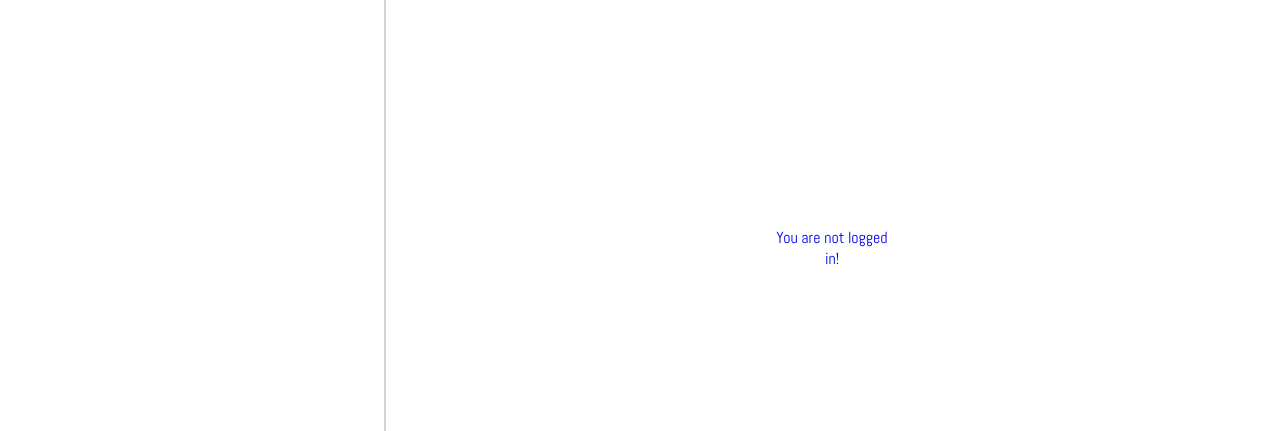
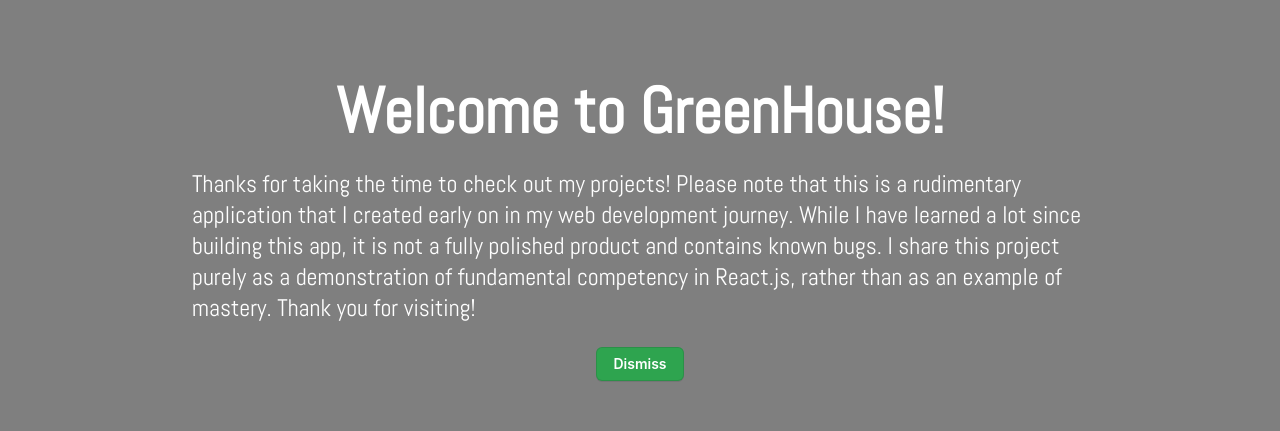
Before and after one commit to spenser-brinkman/greenhouse_fe, a React (Create React App) app: page / in a window 1280 px wide. Shown: the part 175-606 px from the top of the page. Built offline with nearby package versions, Linux system fonts and the light colour scheme.

Commit message:
Add "Welcome" message on page load

```diff
--- a/src/App.js
+++ b/src/App.js
@@ -4,6 +4,7 @@
 import Header from './containers/Header/'
 import UnassignedPlants from './containers/UnassignedPlants/'
 import Spaces from './containers/Spaces/'
+import WelcomeMessage from './components/WelcomeMessage/'
 import { fetchLoggedInUser } from './services/actions/userActions';
 import { fetchSpaces } from './services/actions/spaceActions'
 import { fetchPlants } from './services/actions/plantActions'
@@ -11,10 +12,17 @@
 import './styles.scss'
 
 class App extends Component {
+  constructor(props) {
+    super(props);
+    this.state = {
+      showWelcomeMessage: false
+    }
+  }
 
   componentDidMount(){
     this.props.fetchLoggedInUser()
     this.fetchEverything()
+    this.setState({ showWelcomeMessage: true });
   }
 
   componentDidUpdate(){
@@ -26,15 +34,25 @@
     this.props.fetchPlants()
   }
 
+  handleDismissWelcomeMessage = () => {
+    this.setState({ showWelcomeMessage: false })
+  }
+
   render() {
+    const { showWelcomeMessage } = this.state;
+
+    if (showWelcomeMessage) {
+      return <WelcomeMessage onDismiss={this.handleDismissWelcomeMessage} />;
+    }
+
     return (
-      <>
+      <div>
         <Header />
         <UnassignedPlants />
         <div id="vertical-line" />
         <Spaces />
-      </>
-    )
+      </div>
+    );
   }
 }
 
--- /dev/null
+++ b/src/components/WelcomeMessage/index.js
@@ -0,0 +1,25 @@
+import React, { Component } from 'react';
+
+import './styles.scss'
+
+class WelcomeMessage extends Component {
+  dismissMessage() {
+    this.props.onDismiss();
+  }
+
+  render() {
+    return (
+      <div className="welcome-message">
+        <h1>
+          Welcome to Green<strong>House</strong>!
+        </h1>
+        <p>
+          Thanks for taking the time to check out my projects! Please note that this is a rudimentary application that I created early on in my web development journey. While I have learned a lot since building this app, it is not a fully polished product and contains known bugs. I share this project purely as a demonstration of fundamental competency in React.js, rather than as an example of mastery. Thank you for visiting!
+        </p>
+        <button class="dismiss" onClick={this.dismissMessage.bind(this)}>Dismiss</button>
+      </div>
+    );
+  }
+}
+
+export default WelcomeMessage;
--- /dev/null
+++ b/src/components/WelcomeMessage/styles.scss
@@ -0,0 +1,76 @@
+.welcome-message {
+  position: fixed;
+  top: 0;
+  left: 0;
+  right: 0;
+  bottom: 0;
+  background-color: rgba(0, 0, 0, 0.5);
+  display: flex;
+  flex-direction: column;
+  justify-content: center;
+  align-items: center;
+  padding: 2rem;
+  color: white;
+  font-size: 2rem;
+}
+
+.welcome-message h1 {
+  margin-bottom: 1rem;
+}
+
+.welcome-message p {
+  font-size: 1.5rem;
+  width: 70vw;
+  padding-bottom: 1em;
+}
+
+button.dismiss {
+  appearance: none;
+  background-color: #2ea44f;
+  border: 1px solid rgba(27, 31, 35, .15);
+  border-radius: 6px;
+  box-shadow: rgba(27, 31, 35, .1) 0 1px 0;
+  box-sizing: border-box;
+  color: #fff;
+  cursor: pointer;
+  display: inline-block;
+  font-family: -apple-system,system-ui,"Segoe UI",Helvetica,Arial,sans-serif,"Apple Color Emoji","Segoe UI Emoji";
+  font-size: 14px;
+  font-weight: 600;
+  line-height: 20px;
+  padding: 6px 16px;
+  position: relative;
+  text-align: center;
+  text-decoration: none;
+  user-select: none;
+  -webkit-user-select: none;
+  touch-action: manipulation;
+  vertical-align: middle;
+  white-space: nowrap;
+}
+
+button.dismiss:focus:not(:focus-visible):not(.focus-visible) {
+  box-shadow: none;
+  outline: none;
+}
+
+button.dismiss:hover {
+  background-color: #2c974b;
+}
+
+button.dismiss:focus {
+  box-shadow: rgba(46, 164, 79, .4) 0 0 0 3px;
+  outline: none;
+}
+
+button.dismiss:disabled {
+  background-color: #94d3a2;
+  border-color: rgba(27, 31, 35, .1);
+  color: rgba(255, 255, 255, .8);
+  cursor: default;
+}
+
+button.dismiss:active {
+  background-color: #298e46;
+  box-shadow: rgba(20, 70, 32, .2) 0 1px 0 inset;
+}
```
